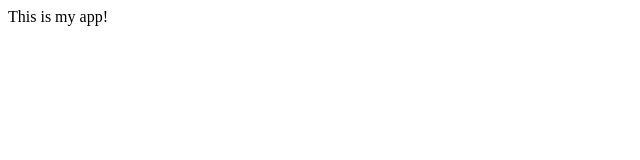
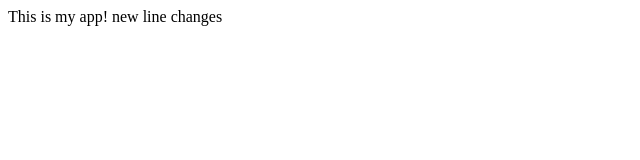
Before and after one commit to maheshgopakkali/NewGITPractice, a plain HTML site: page index.html in a window 1280 px wide. Shown: the whole page, without its empty margins (0-640 px from the left). Drawn offline with Linux system fonts and the light colour scheme.

Commit message:
check file

```diff
--- a/index.html
+++ b/index.html
@@ -4,5 +4,7 @@
 </head>
 <body>
 This is my app!
+
+new line changes
 </body>
 </html>
```
Also changed, not shown: newfile.txt (added).
